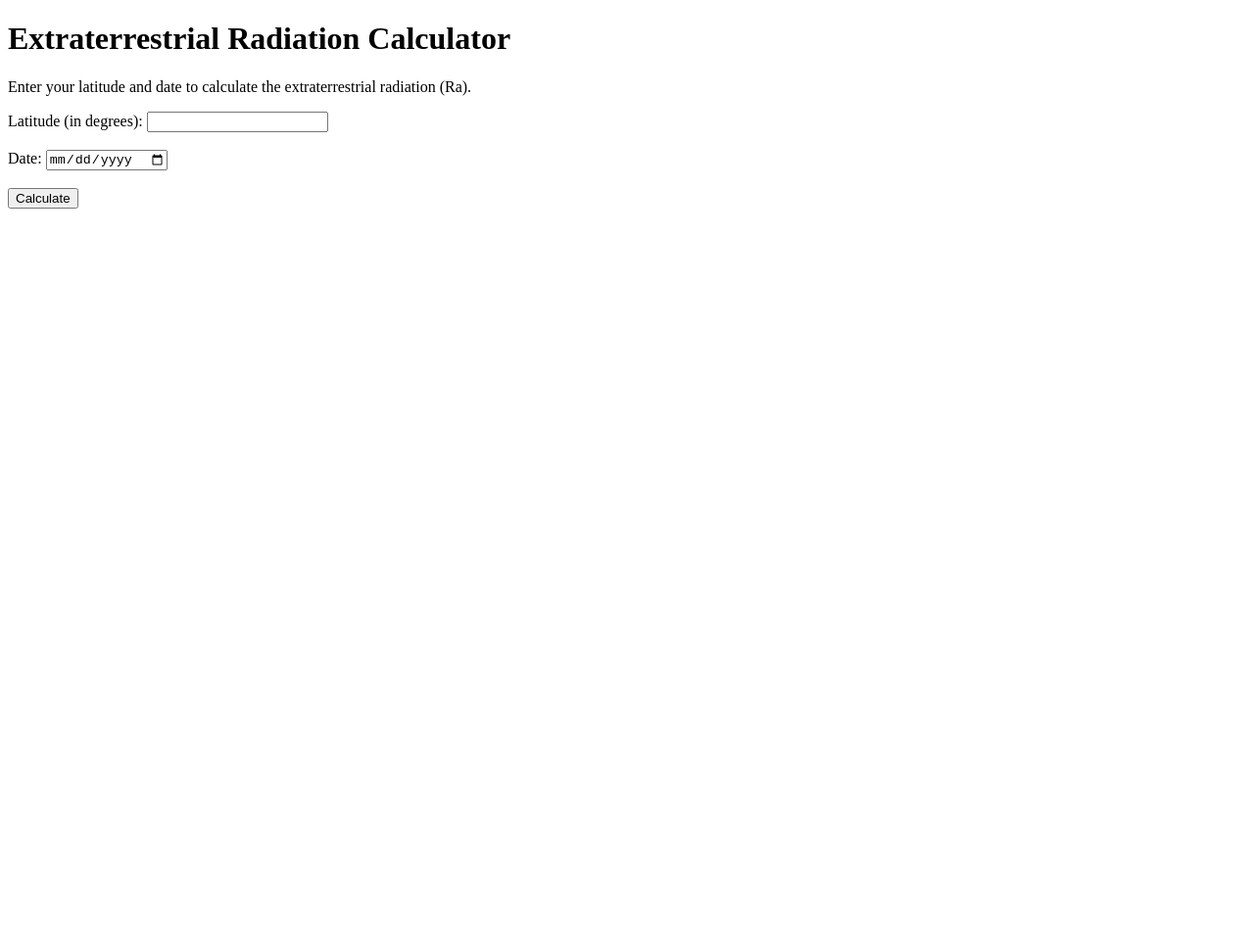
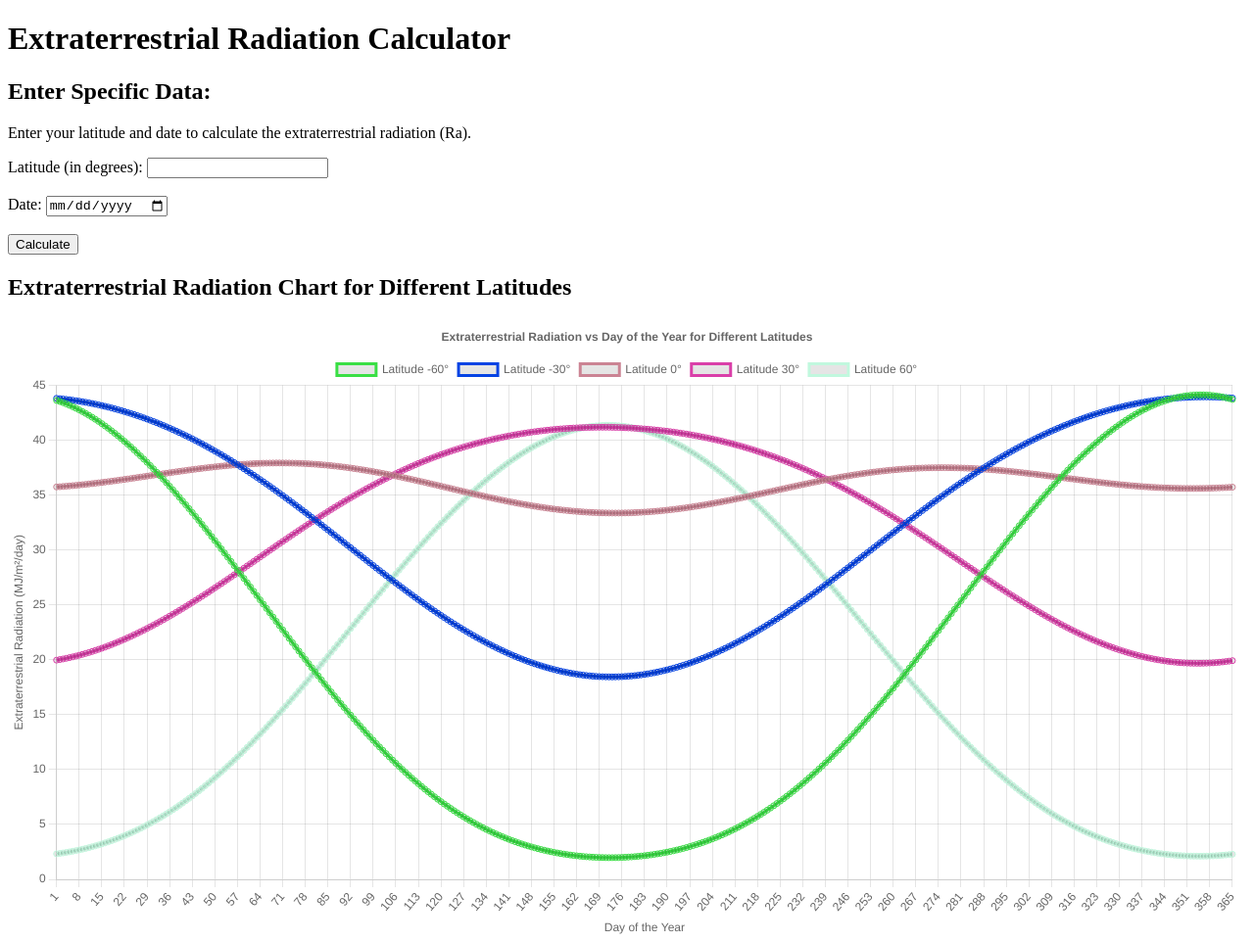
Before and after one commit to su-clemson/Ea_calculation, a plain HTML site: page index.html in a window 1280 px wide. Shown: the whole page at 98% size. Before the commit the page ends 800 px from the top, so only its background shows below. Drawn offline with nearby package versions, Linux system fonts and the light colour scheme.

Commit message:
Add files via upload

```diff
--- a/index.html
+++ b/index.html
@@ -4,12 +4,14 @@
     <meta charset="UTF-8">
     <meta name="viewport" content="width=device-width, initial-scale=1.0">
     <title>Extraterrestrial Radiation Calculator</title>
+
+    <!-- Include Chart.js library -->
+    <script src="https://cdn.jsdelivr.net/npm/chart.js"></script>
+
     <script>
-        function calculateRadiation() {
+        // Function to calculate extraterrestrial radiation
+        function calculateRadiation(dayOfYear, lat) {
             const Gsc = 0.0820; // Solar constant (MJ/m²/min)
-            let lat = parseFloat(document.getElementById("latitude").value);
-            let date = new Date(document.getElementById("date").value);
-            let dayOfYear = Math.floor((date - new Date(date.getFullYear(), 0, 0)) / 86400000);
 
             // Calculate the solar declination (in radians)
             let declination = 23.45 * Math.sin((2 * Math.PI / 365) * (dayOfYear - 81)) * Math.PI / 180;
@@ -27,12 +29,71 @@
                 Math.cos(latRad) * Math.cos(declination) * Math.sin(omega)
             );
 
-            document.getElementById("result").innerText = `Extraterrestrial Radiation: ${Ra.toFixed(2)} MJ/m²/day`;
+            return Ra;
         }
+
+        // Function to generate the chart data
+        function generateChart() {
+            let ctx = document.getElementById('radiationChart').getContext('2d');
+
+            let latitudes = [-60, -30, 0, 30, 60]; // Example latitudes
+            let days = Array.from({ length: 365 }, (_, i) => i + 1); // Days from 1 to 365
+
+            let datasets = latitudes.map(lat => {
+                let data = days.map(day => calculateRadiation(day, lat));
+                return {
+                    label: `Latitude ${lat}°`,
+                    data: data,
+                    fill: false,
+                    borderColor: getRandomColor(),
+                    tension: 0.1
+                };
+            });
+
+            new Chart(ctx, {
+                type: 'line',
+                data: {
+                    labels: days, // Days from 1 to 365
+                    datasets: datasets
+                },
+                options: {
+                    responsive: true,
+                    plugins: {
+                        title: {
+                            display: true,
+                            text: 'Extraterrestrial Radiation vs Day of the Year for Different Latitudes'
+                        }
+                    },
+                    scales: {
+                        x: {
+                            title: {
+                                display: true,
+                                text: 'Day of the Year'
+                            }
+                        },
+                        y: {
+                            title: {
+                                display: true,
+                                text: 'Extraterrestrial Radiation (MJ/m²/day)'
+                            }
+                        }
+                    }
+                }
+            });
+        }
+
+        // Function to generate random colors for the chart lines
+        function getRandomColor() {
+            return `rgba(${Math.floor(Math.random() * 255)}, ${Math.floor(Math.random() * 255)}, ${Math.floor(Math.random() * 255)}, 1)`;
+        }
+
+        window.onload = generateChart; // Generate chart on page load
     </script>
 </head>
 <body>
     <h1>Extraterrestrial Radiation Calculator</h1>
+
+    <h2>Enter Specific Data:</h2>
     <p>Enter your latitude and date to calculate the extraterrestrial radiation (Ra).</p>
 
     <label for="latitude">Latitude (in degrees): </label>
@@ -41,8 +102,25 @@
     <label for="date">Date: </label>
     <input type="date" id="date" required><br><br>
 
-    <button onclick="calculateRadiation()">Calculate</button>
+    <button onclick="showSpecificRadiation()">Calculate</button>
 
     <h2 id="result"></h2>
+
+    <script>
+        // Function to calculate and display specific extraterrestrial radiation for user input
+        function showSpecificRadiation() {
+            let lat = parseFloat(document.getElementById("latitude").value);
+            let date = new Date(document.getElementById("date").value);
+            let dayOfYear = Math.floor((date - new Date(date.getFullYear(), 0, 0)) / 86400000);
+
+            let Ra = calculateRadiation(dayOfYear, lat);
+            document.getElementById("result").innerText = `Extraterrestrial Radiation: ${Ra.toFixed(2)} MJ/m²/day`;
+        }
+    </script>
+
+    <!-- Add canvas element for the chart at the bottom -->
+    <h2>Extraterrestrial Radiation Chart for Different Latitudes</h2>
+    <canvas id="radiationChart" width="800" height="400"></canvas>
+
 </body>
 </html>
```
